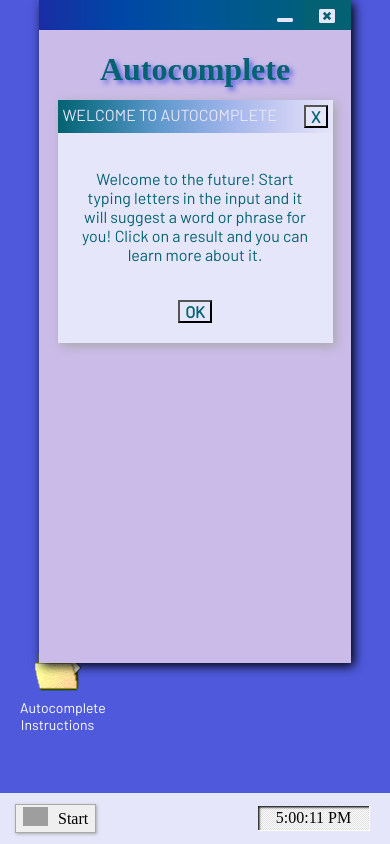
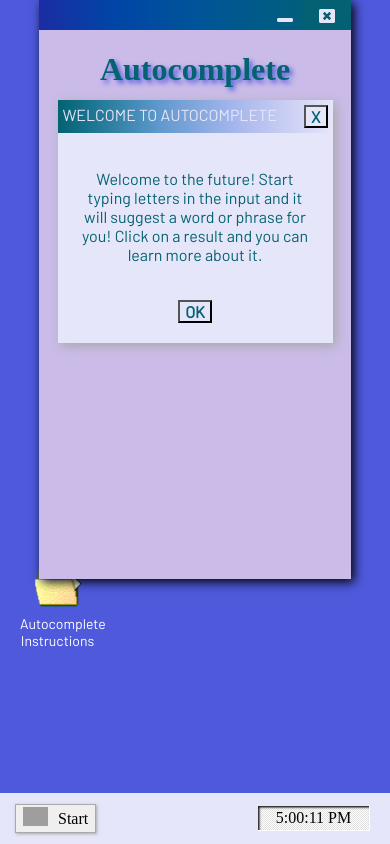
Before and after one commit to scrabblegenies/autocomplete, a React (Create React App) app: page / in a window 390 px wide. Built offline with nearby package versions, Linux system fonts and the light colour scheme; grey boxes are pictures that could not be loaded; a web font is replaced by a local one.

Commit message:
instructions mobile

```diff
--- a/src/App.css
+++ b/src/App.css
@@ -446,6 +446,33 @@ img {
     font-size: 3rem;
   }
 
+
+}
+
+
+@media (max-width: 420px) {
+  h1 {
+    font-size: 2rem;
+  }
+
+  .inputsContainer {
+    width: 80%;
+  }
+
+  .searchEngine {
+    height: 65vh;
+  }
+
+
+  .hide{
+    visibility: hidden;
+  }
+
+  .copied{
+    position: absolute;
+    bottom: 0;
+  }
+
   .instructionsContainer {
     top: 100px;
     width: 275px;
@@ -470,32 +497,6 @@ img {
     align-items: flex-end;
     margin-left: 20px;
   }
-}
-
-
-@media (max-width: 400px) {
-  h1 {
-    font-size: 2rem;
-  }
-
-  .inputsContainer {
-    width: 80%;
-  }
-
-  .searchEngine {
-    height: 75vh;
-  }
-
-
-  .hide{
-    visibility: hidden;
-  }
-
-  .copied{
-    position: absolute;
-    bottom: 0;
-  }
-
 
 
 }
```
